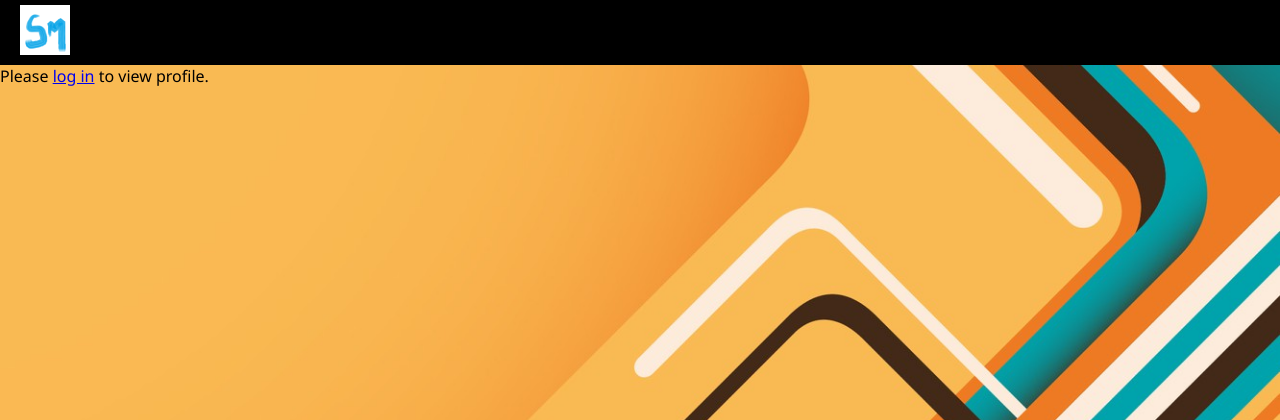
After one commit to Valentine057/flask-social-media, a Flask app: template templates/profile.html in a window 1280 px wide. The commit adds this page. Shown: the top 420 px of the page. Run offline with Flask 3, Linux system fonts and the light colour scheme; the template is opened without the code that fills it, so the values that code supplies are empty; parts of the project's set-up code (start-up, migrations or seed data) failed here and were passed over.

Commit message:
creating a profile for the user were the user can create and edit profile

```diff
--- a/app.py
+++ b/app.py
@@ -1,8 +1,9 @@
 import os
 
 import sqlalchemy.exc
-from flask import Flask, session, redirect, jsonify, render_template, request, url_for
+from flask import Flask, session, redirect, jsonify, render_template, request, url_for, flash
 from werkzeug.security import generate_password_hash, check_password_hash
+import datetime
 from sqlalchemy import func
 
 from .db import init_db, db, close_db
@@ -25,6 +26,8 @@ os.makedirs(app.instance_path, exist_ok=True)
 db.init_app(app)
 app.cli.add_command(init_db)
 app.teardown_appcontext(close_db)
+
+# Note: profile photo upload removed to avoid schema changes. Profiles store only simple fields.
 
 
 @app.route('/')
@@ -80,18 +83,21 @@ def login():
     password= request.form['password']
     error= None
 
-    user = db.session.execute(db.select(User).filter_by(email=email)).scalar_one()
+    user = db.session.execute(db.select(User).filter_by(email=email)).scalar_one_or_none()
 
     if user is None:
-        error= "incorrect email"
-    elif not check_password_hash(user["password"], password):
-        error= "password don't match"
+        error = "incorrect email"
+    elif not check_password_hash(user.password, password):
+        error = "password don't match"
 
     if error is None:
-        session["email"]=user.email
+        session["email"] = user.email
+        # optional: flash a message
+        flash('Logged in successfully')
         return redirect(url_for('index'))
     else:
-        return error, 401
+        flash(error)
+        return redirect(url_for('show_login_form'))
 
 
 @app.route('/sign-up', methods=['GET'])
@@ -122,6 +128,55 @@ def create_post():
         return redirect(url_for('index'))
     else:
         return error, 401
+
+
+@app.get('/profile')
+def show_profile():
+    if 'email' not in session:
+        return redirect(url_for('show_login_form'))
+
+    user = db.session.execute(db.select(User).filter_by(email=session['email'])).scalar_one()
+    return render_template('profile.html', current_user=user)
+
+
+@app.get('/profile/edit')
+def edit_profile_form():
+    if 'email' not in session:
+        return redirect(url_for('show_login_form'))
+
+    user = db.session.execute(db.select(User).filter_by(email=session['email'])).scalar_one()
+    return render_template('edit-profile.html', current_user=user)
+
+
+@app.post('/profile/edit')
+def edit_profile():
+    if 'email' not in session:
+        return redirect(url_for('show_login_form'))
+
+    user = db.session.execute(db.select(User).filter_by(email=session['email'])).scalar_one()
+
+    # Update simple fields
+    first = request.form.get('firstName')
+    last = request.form.get('lastName')
+    dob = request.form.get('dateOfBirth')
+    if first:
+        user.first_name = first
+    if last:
+        user.last_name = last
+    if dob:
+        try:
+            user.date_of_birth = datetime.datetime.strptime(dob, '%Y-%m-%d').date()
+        except Exception:
+            # ignore parse errors; could flash a message
+            pass
+
+    # No file uploads handled here (profile images removed to match DB schema).
+    db.session.add(user)
+    db.session.commit()
+    return redirect(url_for('show_profile'))
+
+
+# Photo removal endpoint removed (images not supported without DB column).
 
 
 @app.get('/api/post/<int:post_id>/like')
--- a/models.py
+++ b/models.py
@@ -50,7 +50,7 @@ class Post(db.Model):
         self.user_id = user_id
 
     def __str__(self):
-        return f"<Post by {self.user.first_name}, {self.likes} likes>"
+        return f"<Post by {self.user.first_name}>"
 
 
 class Likes(db.Model):
--- a/static/style.css
+++ b/static/style.css
@@ -152,3 +152,20 @@ input {
 .likes-text {
     color: rgb(255, 255, 255);
 }
+
+/* Flash message styling */
+#flash_messages {
+    padding: 10px;
+    display: flex;
+    flex-direction: column;
+    gap: 6px;
+    max-width: 900px;
+    margin: 10px auto;
+}
+
+.flash {
+    background: rgba(0, 0, 0, 0.6);
+    color: #fff;
+    padding: 8px 12px;
+    border-radius: 6px;
+}
--- a/templates/_base.html
+++ b/templates/_base.html
@@ -15,6 +15,15 @@
                 {% block header_items %}{% endblock %}
             </div>
         </header>
+        {% with messages = get_flashed_messages() %}
+            {% if messages %}
+                <div id="flash_messages">
+                    {% for m in messages %}
+                        <div class="flash">{{ m }}</div>
+                    {% endfor %}
+                </div>
+            {% endif %}
+        {% endwith %}
         {% block centralized_form %}
         {% endblock %}
     {% endblock %}
--- a/templates/index.html
+++ b/templates/index.html
@@ -4,7 +4,7 @@
 
 {% block header_items %}
     {% if current_user %}
-        <span class="header_text">{{ current_user["first_name"] | capitalize }}</span>
+        <a class="header_text" href="{{ url_for('show_profile') }}">{{ current_user["first_name"] | capitalize }}</a>
     {% else %}
         <button class="header_button">
             <a href="{{ url_for('show_sign_up_form') }}">Sign up</a>
--- /dev/null
+++ b/templates/profile.html
@@ -0,0 +1,26 @@
+{% extends '_base.html' %}
+
+{% block page_title %}Profile{% endblock %}
+
+{% block page_body %}
+{{ super() }}
+{% if current_user %}
+<main id="profile_container">
+    <h2>Profile — {{ current_user['first_name'] | capitalize }} {{ current_user['last_name'] | capitalize }}</h2>
+
+    <div class="profile_card">
+        <div class="profile_info">
+            <p><strong>Email:</strong> {{ current_user['email'] }}</p>
+            <p><strong>Date joined:</strong> {{ current_user['created_at'].strftime('%Y-%m-%d') }}</p>
+            <p><strong>Date of birth:</strong> {% if current_user['date_of_birth'] %}{{ current_user['date_of_birth'] }}{% else %}Not set{% endif %}</p>
+
+            <p>
+                <a class="header_button" href="{{ url_for('edit_profile_form') }}">Edit profile</a>
+            </p>
+        </div>
+    </div>
+</main>
+{% else %}
+    <p>Please <a href="{{ url_for('show_login_form') }}">log in</a> to view profile.</p>
+{% endif %}
+{% endblock %}
```
Also changed, not shown: templates/edit-profile.html (added, +25 -0 lines).
